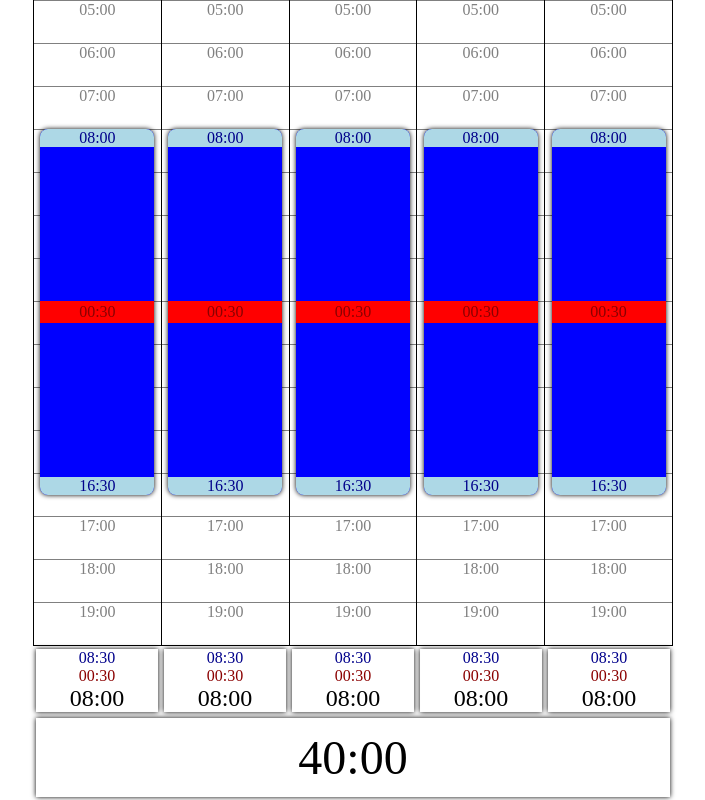
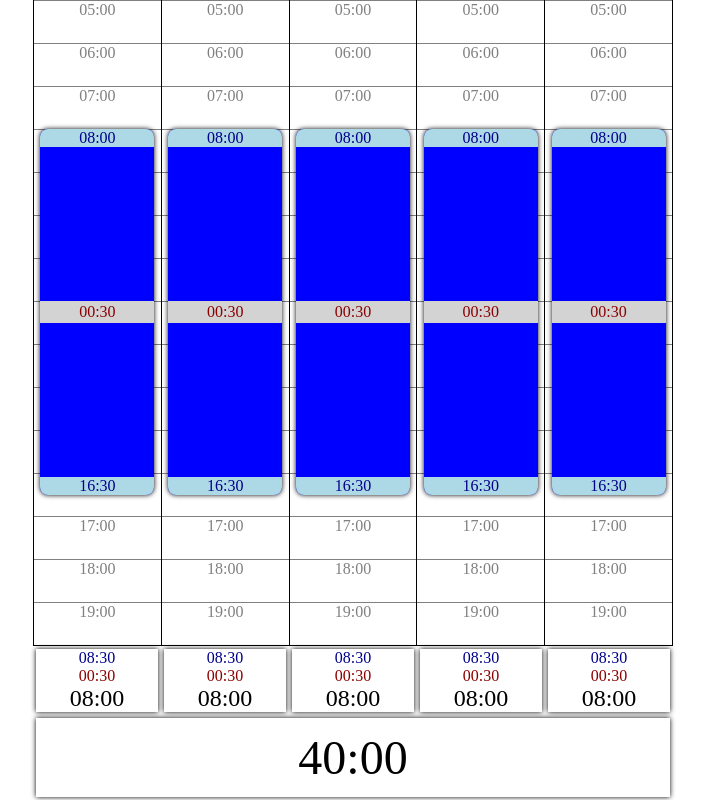
Before and after one commit to MatthiasHu/working-hours, a plain HTML site: page index.html in a window 1280 px wide. Shown: the whole page, without its empty margins (287-992 px from the left). Drawn offline with Linux system fonts and the light colour scheme.

Commit message:
adjust breaks color and presciption

```diff
--- a/main.js
+++ b/main.js
@@ -9,7 +9,7 @@ const scaleBounds =
 
 const breakTimesPrescription =
   [ {from: 6 * 60, minutes: 30}
-  , {from: 8 * 60, minutes: 45}
+  , {from: 9 * 60, minutes: 45}
   ];
 
 const minimalWorkDuration = 30;
--- a/style.css
+++ b/style.css
@@ -60,7 +60,7 @@ body {
   left: 5%;
   right: 5%;
   color: darkred;
-  background: red;
+  background: lightgrey;
 }
 .days_summary {
   flex: 0 0 auto;
```
